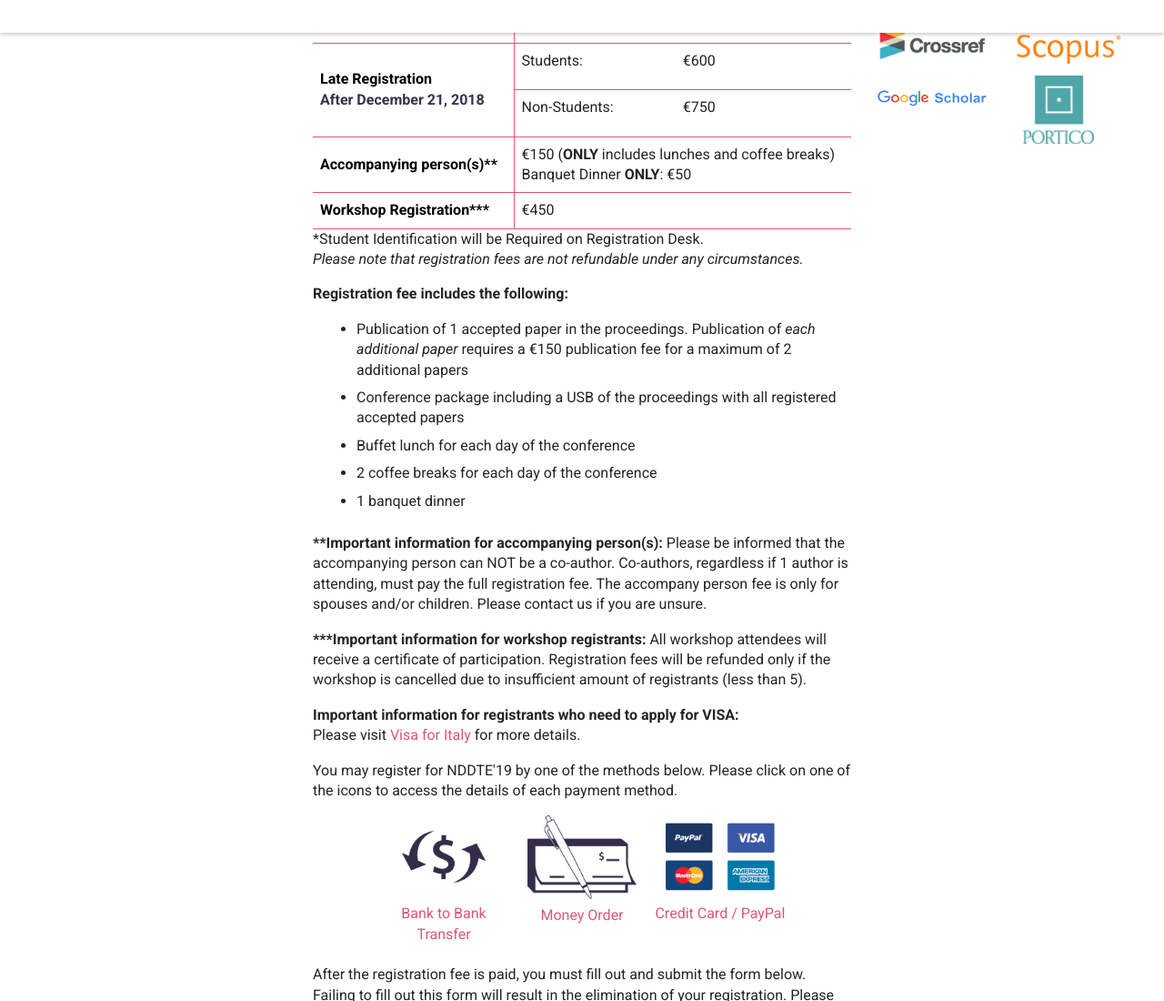
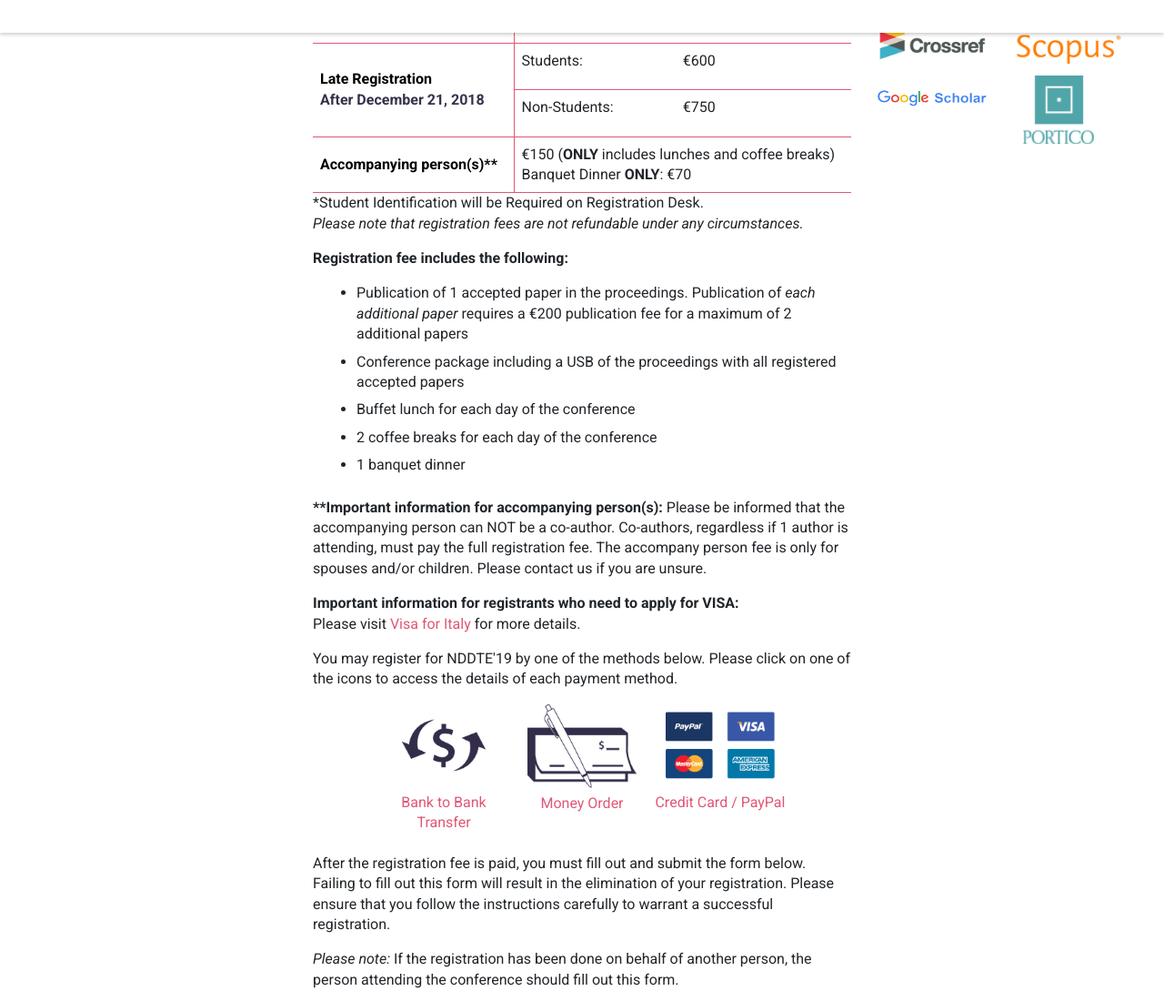
Before and after one commit to intaset/nddte, a Jekyll site: the page built from registration.html, in a window 1280 px wide and 1400 px high, scrolled down 667 px, cut to the strip 78-1178 px from the top of the window. Shown: the whole strip at 91% size. Built offline with Jekyll 4.4.1, drawn with Linux system fonts in a browser that asks for light colours; nearby versions of some CDN libraries; Markdown is read by kramdown in place of the engine named in the settings; comment, search, counter and statistics services are not loaded.

Commit message:
changed prices and regitration page

```diff
--- a/registration.html
+++ b/registration.html
@@ -44,15 +44,15 @@ keyword: biomedical, nanomedical, drug delivery, tissue engineering, gene delive
     <td class="date-title" rowspan="1">Accompanying person(s)**</td>
     </tr>
     <tr>
-    <td class="imp-date">€150 (<b>ONLY</b> includes lunches and coffee breaks)<br>Banquet Dinner <b>ONLY</b>: €50</td>
+    <td class="imp-date">€150 (<b>ONLY</b> includes lunches and coffee breaks)<br>Banquet Dinner <b>ONLY</b>: €70</td>
     </tr>
 
-    <tr>
+   <!--  <tr>
     <td class="date-title" rowspan="1">Workshop Registration***</td>
     </tr>
     <tr>
     <td class="imp-date">€450</td>
-    </tr>
+    </tr> -->
 </table>
 </div>
 
@@ -86,13 +86,13 @@ keyword: biomedical, nanomedical, drug delivery, tissue engineering, gene delive
     </tr>
     <tr>
     <th class="date-title" rowspan="1">Accompanying person(s)**</th>
-    <td class="imp-date">€150 (<b>ONLY</b> includes lunches and coffee breaks)<br>Banquet Dinner  <b>ONLY</b>: €50</td>
+    <td class="imp-date">€150 (<b>ONLY</b> includes lunches and coffee breaks)<br>Banquet Dinner  <b>ONLY</b>: €70</td>
     </tr>
 
-    <tr>
+  <!--   <tr>
     <th class="date-title" rowspan="1">Workshop Registration***</th>
     <td class="imp-date">€450</td>
-    </tr>
+    </tr> -->
 </table>
 </div>
 <p class="body">*Student Identification will be Required on Registration Desk.<br>
@@ -101,7 +101,7 @@ keyword: biomedical, nanomedical, drug delivery, tissue engineering, gene delive
 <p class="body bold">Registration fee includes the following:</p>
 
 <ul>
-<li>Publication of 1 accepted paper in the proceedings. Publication of <i>each additional paper</i> requires a €150 publication fee for a maximum of 2 additional papers</li>
+<li>Publication of 1 accepted paper in the proceedings. Publication of <i>each additional paper</i> requires a €200 publication fee for a maximum of 2 additional papers</li>
 <li>Conference package including a USB of the proceedings with all registered accepted papers</li>
 <li>Buffet lunch for each day of the conference</li>
 <li>2 coffee breaks for each day of the conference</li>
@@ -110,9 +110,9 @@ keyword: biomedical, nanomedical, drug delivery, tissue engineering, gene delive
 
 <p class="body"><b>**Important information for accompanying person(s):</b> Please be informed that the accompanying person can NOT be a co-author. Co-authors, regardless if 1 author is attending, must pay the full registration fee. The accompany person fee is only for spouses and/or children. Please contact us if you are unsure.</p>
 
-<p class="body"><b>***Important information for workshop registrants:</b> All workshop attendees will receive a certificate of participation. Registration fees will be refunded only if the workshop is cancelled due to insufficient amount of registrants (less than 5).</p>
+<!-- <p class="body"><b>***Important information for workshop registrants:</b> All workshop attendees will receive a certificate of participation. Registration fees will be refunded only if the workshop is cancelled due to insufficient amount of registrants (less than 5).</p> -->
 
-<p class="body"><b>Important information for registrants who need to apply for VISA:</b><br>
+    <p class="body"><b>Important information for registrants who need to apply for VISA:</b><br>
 Please visit <a target="_blank" href="http://vistoperitalia.esteri.it/home/en" class="body-link">  Visa for Italy</a> for more details.</p>
 
     <p class="body">You may register for NDDTE'19 by one of the methods below. Please click on one of the icons to access the details of each payment method.</p>
```
Also changed, not shown: paypal.html (+10 -9 lines), 2 other files.
